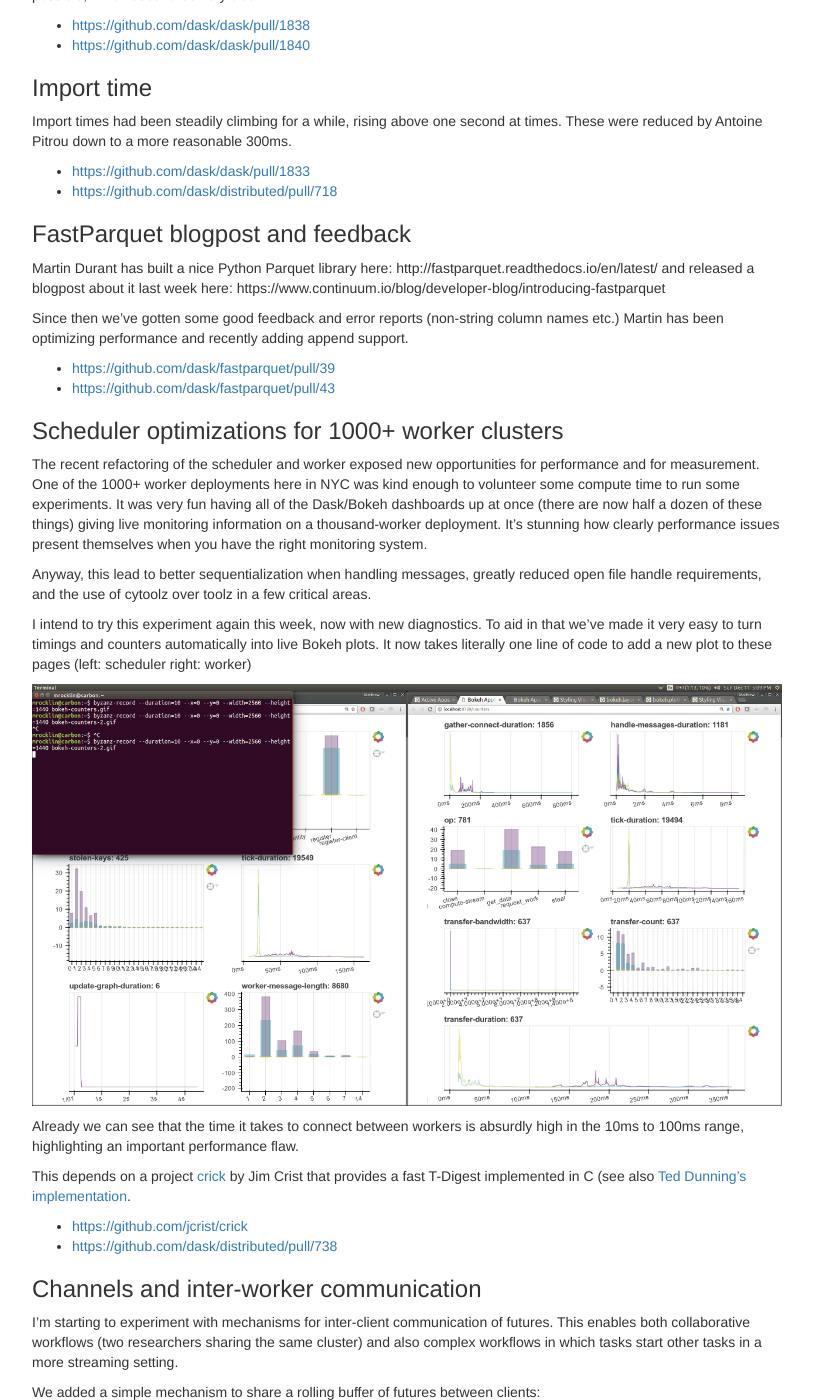
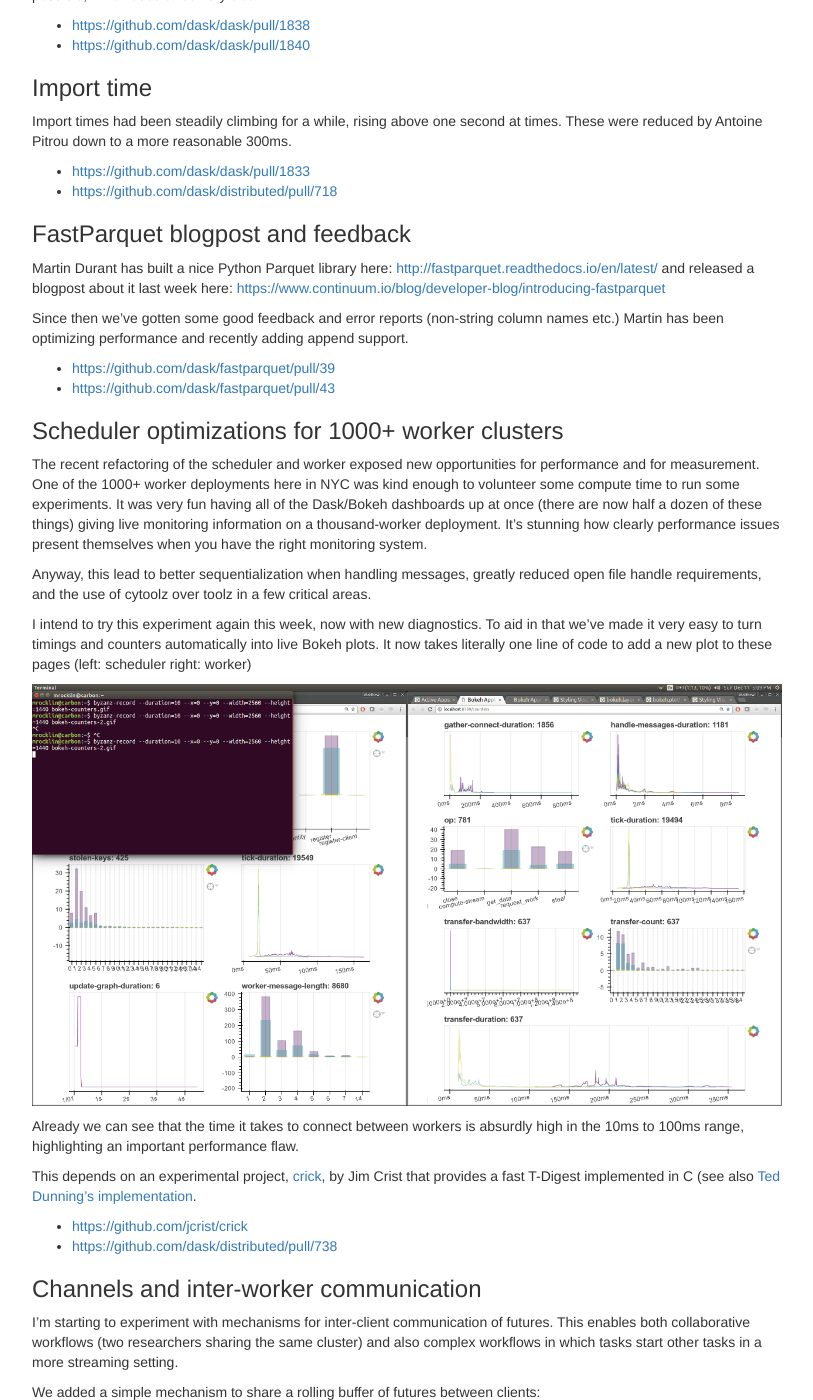
Before and after one commit to besyskymnbk/blog, a Jekyll site: the page built from _posts/work/2016-12-12-dask-dev-2.md, in a window 1280 px wide and 1400 px high, scrolled down 975 px. Shown: the whole window, without its empty margins (233-1046 px from the left). Built offline with Jekyll 4.4.1, drawn with Linux system fonts in a browser that asks for light colours; comment, search, counter and statistics services are not loaded; some of the changed text lies outside the part shown.

Commit message:
add links

```diff
--- a/_posts/work/2016-12-12-dask-dev-2.md
+++ b/_posts/work/2016-12-12-dask-dev-2.md
@@ -79,8 +79,8 @@ times.  These were reduced by Antoine Pitrou down to a more reasonable 300ms.
 
 ### FastParquet blogpost and feedback
 
-Martin Durant has built a nice Python Parquet library here: http://fastparquet.readthedocs.io/en/latest/
-and released a blogpost about it last week here: https://www.continuum.io/blog/developer-blog/introducing-fastparquet
+Martin Durant has built a nice Python Parquet library here: [http://fastparquet.readthedocs.io/en/latest/](http://fastparquet.readthedocs.io/en/latest/)
+and released a blogpost about it last week here: [https://www.continuum.io/blog/developer-blog/introducing-fastparquet](https://www.continuum.io/blog/developer-blog/introducing-fastparquet)
 
 Since then we've gotten some good feedback and error reports (non-string column
 names etc.)  Martin has been optimizing performance and recently adding append
@@ -118,8 +118,9 @@ Already we can see that the time it takes to connect between workers is
 absurdly high in the 10ms to 100ms range, highlighting an important performance
 flaw.
 
-This depends on a project [crick](https://github.com/jcrist/crick) by Jim Crist
-that provides a fast T-Digest implemented in C (see also [Ted Dunning's
+This depends on an experimental project,
+[crick](https://github.com/jcrist/crick), by Jim Crist that provides a fast
+T-Digest implemented in C (see also [Ted Dunning's
 implementation](https://github.com/tdunning/t-digest).
 
 *  [https://github.com/jcrist/crick](https://github.com/jcrist/crick)
@@ -159,6 +160,8 @@ for other ways to make the system more extensible.  This range of extension
 requests for the scheduler is somewhat large these days and we'd like to find
 ways to keep these expansions maintainable going forward.
 
+*  [https://github.com/dask/distributed/pull/729](https://github.com/dask/distributed/pull/729)
+
 
 ### New dependency: Sorted collections
 
```
